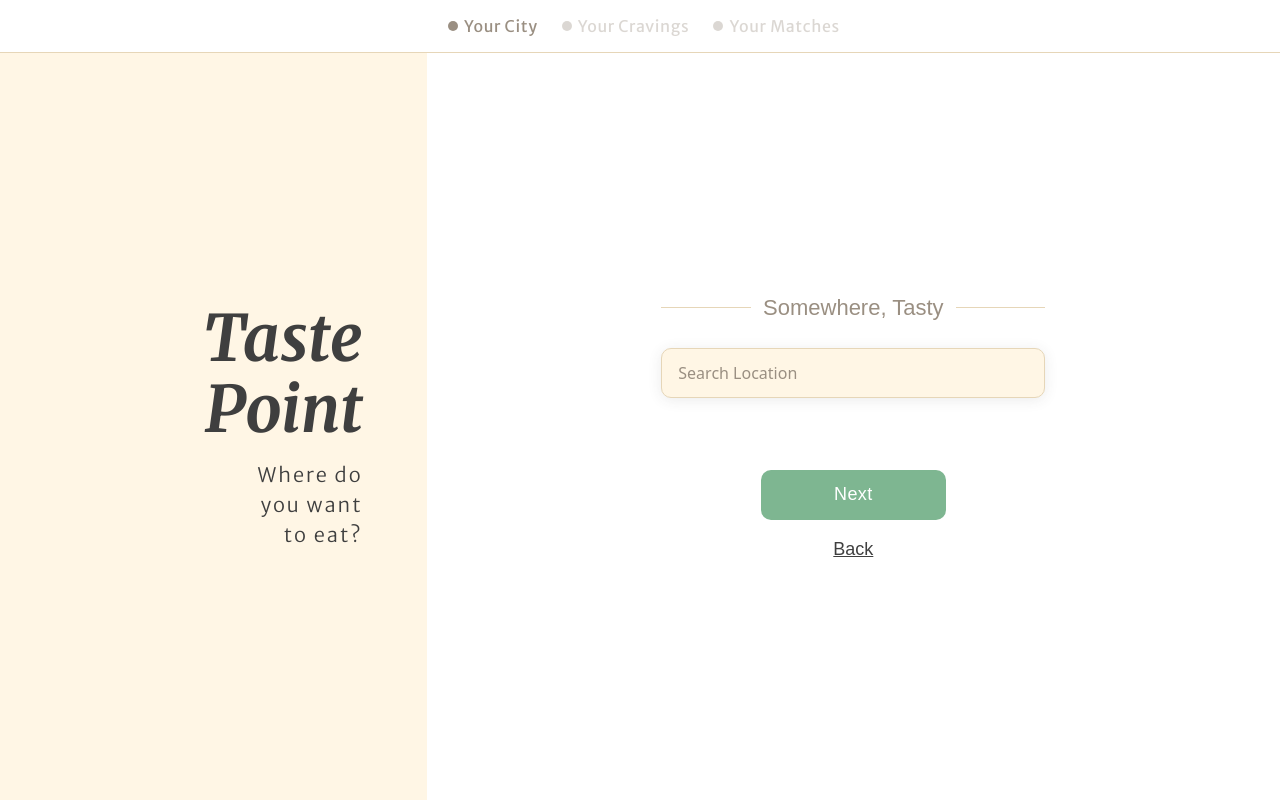
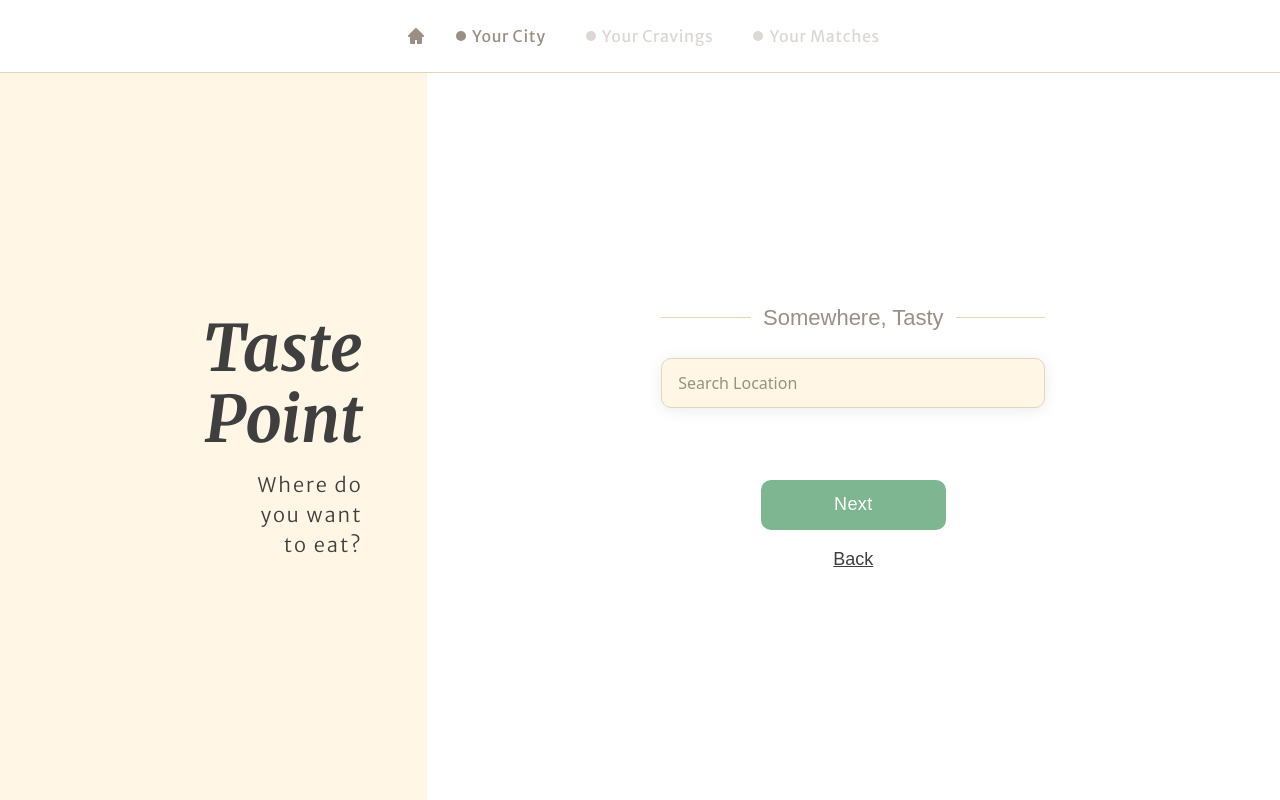
Before and after one commit to ladriennel/ml-restaurant-recommender, a Next.js app in the folder frontend/: page /location in a window 1280 px wide. Built offline with nearby package versions, Linux system fonts and the light colour scheme; a web font is replaced by a local one.

Commit message:
minor progress nav ui improvement

```diff
--- a/frontend/src/components/ProgressNav.tsx
+++ b/frontend/src/components/ProgressNav.tsx
@@ -53,14 +53,25 @@ export default function ProgressNav() {
   };
 
   return (
-    <nav className="w-full bg-background-2 border-b border-background-3 px-6 md:px-16 py-3.5 shrink-0">
-      <div className="flex items-center max-w-sm mx-auto">
+    <nav className="w-full bg-background-2 border-b border-background-3 px-6 md:px-16 py-5 shrink-0">
+      <div className="flex items-center max-w-sm mx-auto relative">
+        <button
+          onClick={() => router.push('/')}
+          className="absolute -left-12 flex items-center justify-center w-8 h-8 rounded transition-colors duration-200 hover:bg-accent-1/10 text-foreground-2 hover:text-accent-1 cursor-pointer"
+          aria-label="Home"
+        >
+          <svg xmlns="http://www.w3.org/2000/svg" viewBox="0 0 20 20" fill="currentColor" className="w-5 h-5">
+            <path d="M10.707 2.293a1 1 0 0 0-1.414 0l-7 7A1 1 0 0 0 3 11h1v6a1 1 0 0 0 1 1h4v-4h2v4h4a1 1 0 0 0 1-1v-6h1a1 1 0 0 0 .707-1.707l-7-7Z" />
+          </svg>
+        </button>
         {steps.map((step, i) => (
           <div key={step.href} className={`flex items-center ${i < steps.length - 1 ? 'flex-1' : ''}`}>
             <button
               onClick={() => canNavigate(i) && router.push(step.href)}
-              className={`flex items-center gap-1.5 shrink-0 transition-all duration-200 ${
-                canNavigate(i) ? 'cursor-pointer' : 'cursor-default'
+              className={`flex items-center gap-1.5 shrink-0 transition-all duration-200 rounded px-2 py-1 ${
+                canNavigate(i)
+                  ? 'cursor-pointer hover:bg-accent-1/10'
+                  : 'cursor-default'
               } ${
                 !canNavigate(i) && i !== currentIndex && i > currentIndex ? 'opacity-35' : ''
               }`}
@@ -79,7 +90,7 @@ export default function ProgressNav() {
             )}
           </div>
         ))}
-      </div>
+        </div>
     </nav>
   );
 }
```
